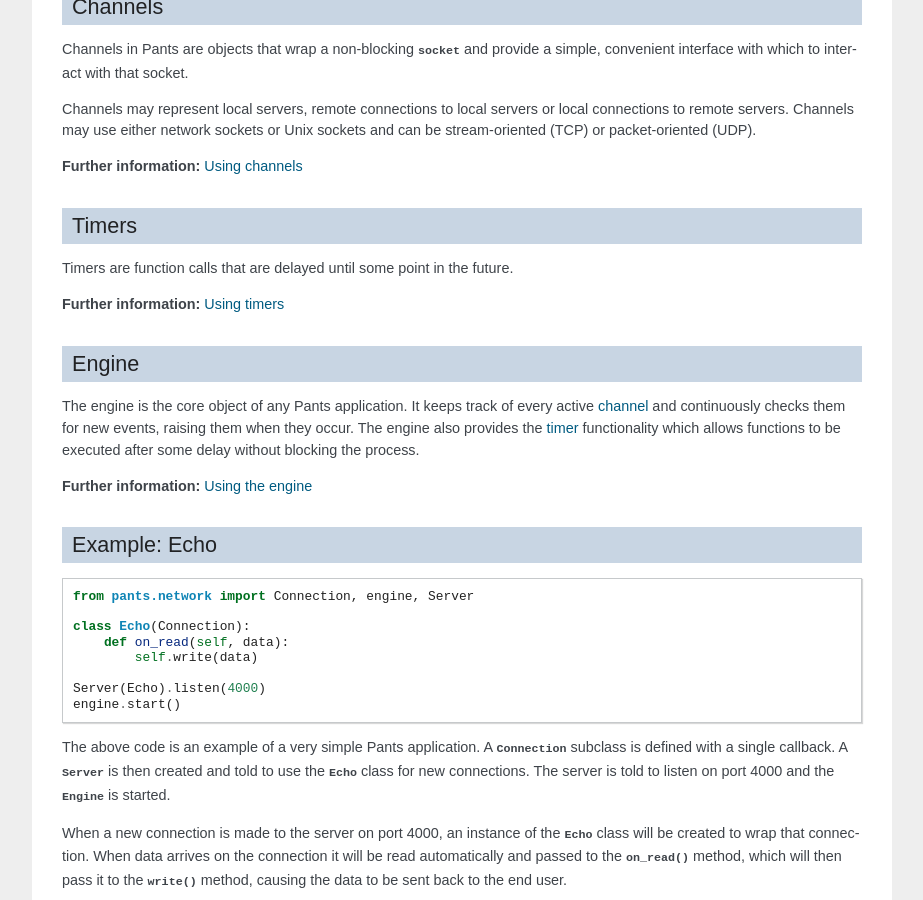
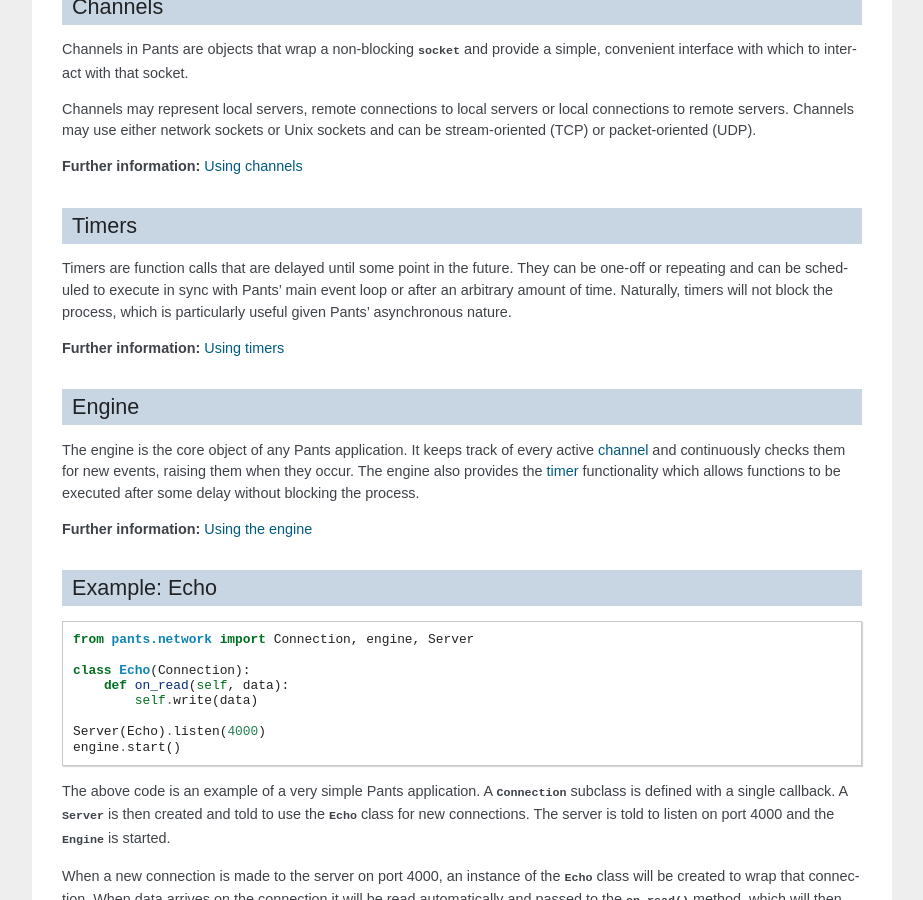
Before and after one commit to ecdavis/pants, a Sphinx documentation site: the page built from docs/overview.rst, in a window 1280 px wide and 900 px high, scrolled down 598 px. Shown: the whole window, without its empty margins (198-1121 px from the left). Built offline with Sphinx 7.4.7, drawn with Linux system fonts in a browser that asks for light colours.

Commit message:
Expanded the timer blurb in docs/overview.rst

```diff
--- a/docs/overview.rst
+++ b/docs/overview.rst
@@ -59,6 +59,10 @@ Timers
 ======
 
 Timers are function calls that are delayed until some point in the future.
+They can be one-off or repeating and can be scheduled to execute in sync with
+Pants' main event loop or after an arbitrary amount of time. Naturally, timers
+will not block the process, which is particularly useful given Pants'
+asynchronous nature.
 
 **Further information:** :doc:`guides/timers`
 
```
